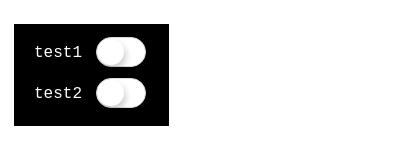
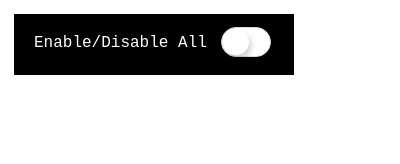
Before and after one commit to omiinaya/MMZ1-Trainer, an Electron app: page assets/HTML/index.html in a window 400 px wide. Drawn offline with Linux system fonts and the light colour scheme.

Commit message:
updating all branches.

```diff
--- a/assets/CSS/styles.css
+++ b/assets/CSS/styles.css
@@ -3,12 +3,12 @@
     border: 4px solid white;
     font-family: 'Fira Code', monospace;
     color: white;
-    width: 135px;
+    width: 260px;
     padding: 10px;
 }
 
 .content-wrapper {
-    padding-top: 20px;
+    padding-top: 10px;
     padding-left: 10px;
     text-align: left;
 }
--- a/assets/HTML/index.html
+++ b/assets/HTML/index.html
@@ -8,8 +8,7 @@
     <div class="content-wrapper">
       <div class="content">
         <ul>
-          <li><label>test1</label><input class="apple-switch" type="checkbox"></li>
-          <li><label>test2</label><input class="apple-switch" type="checkbox"></li>
+          <li><label>Enable/Disable All</label><input class="apple-switch" type="checkbox"></li>
         </ul>
       </div>
     </div>
```
Also changed, not shown: main.js (+4 -6 lines).
